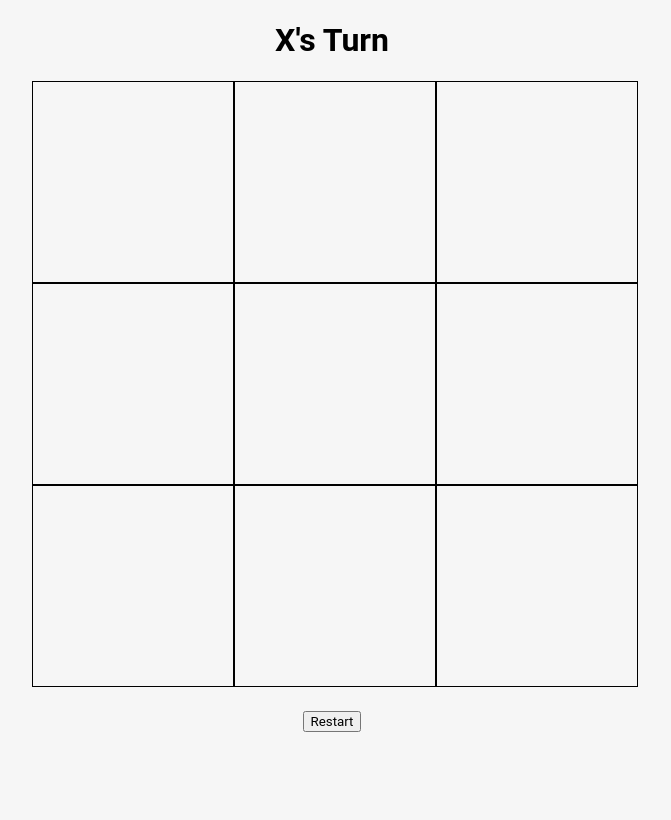
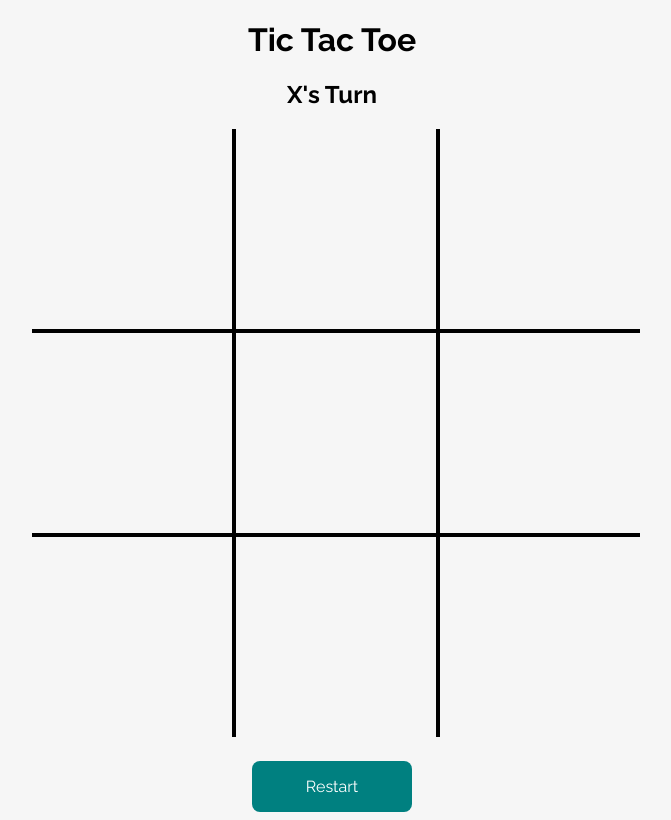
Before and after one commit to mohnishthandassery/odin-tic-tac-toe, a plain HTML site: page index.html in a window 1280 px wide. Shown: the whole page, without its empty margins (308-979 px from the left). Drawn offline with Linux system fonts and the light colour scheme.

Commit message:
fix reset round issue

```diff
--- a/index.html
+++ b/index.html
@@ -7,10 +7,17 @@
     <title>Tic Tac Toe</title>
     <link rel="stylesheet" href="style.css" />
     <script src="main.js" defer></script>
+    <link rel="preconnect" href="https://fonts.googleapis.com" />
+    <link rel="preconnect" href="https://fonts.gstatic.com" crossorigin />
+    <link
+      href="https://fonts.googleapis.com/css2?family=Raleway:ital,wght@0,100;0,200;0,300;0,400;0,500;0,600;0,700;0,800;0,900;1,100;1,200;1,300;1,400;1,500;1,600;1,700;1,800;1,900&display=swap"
+      rel="stylesheet"
+    />
   </head>
   <body>
     <main class="container">
-      <h1></h1>
+      <h1>Tic Tac Toe</h1>
+      <h2></h2>
       <div class="game-board">
         <div class="field" data-index="0"></div>
         <div class="field" data-index="1"></div>
--- a/main.js
+++ b/main.js
@@ -39,9 +39,9 @@ const displayController = (() => {
   const fieldElements = document.querySelectorAll(".field");
   const messageElement = document.querySelector("#message");
   const resetElement = document.querySelector("#reset");
-  const headingElement = document.querySelector("h1");
+  const headingElement = document.querySelector("h2");
 
-  const updateGameboard = () => {
+  const updateGameBoard = () => {
     for (let i = 0; i < fieldElements.length; i++) {
       fieldElements[i].textContent = GameBoard.getBoard()[i];
     }
@@ -65,11 +65,12 @@ const displayController = (() => {
   resetElement.addEventListener("click", (e) => {
     GameBoard.resetBoard();
     gameController.resetRound();
-    updateGameboard();
+    updateGameBoard();
+    setMessage("");
   });
 
   return {
-    updateGameboard,
+    updateGameBoard,
     setMessage,
     setHeading,
   };
@@ -91,15 +92,15 @@ const gameController = (() => {
   const playRound = (index) => {
     if (GameBoard.getBoardItem(index) || isOver) return;
     GameBoard.setBoardItem(index, gameController.getCurrentPlayer());
-    displayController.updateGameboard();
+    displayController.updateGameBoard();
     if (checkWinner(index)) {
       isOver = true;
       displayController.setMessage(`${getCurrentPlayer()} is the winner`);
-      setHeading("Tic-Tac-Toe");
+      setHeading("Game Over");
     } else if (checkTie()) {
       isOver = true;
       displayController.setMessage(`It's a tie`);
-      setHeading("Tic-Tac-Toe");
+      setHeading("Game Over");
     } else {
       round++;
       setHeading();
@@ -133,7 +134,9 @@ const gameController = (() => {
   };
 
   const resetRound = () => {
+    round = 0;
     isOver = false;
+    setHeading();
   };
 
   setHeading();
--- a/style.css
+++ b/style.css
@@ -1,10 +1,13 @@
 :root {
   --background-color: #f6f6f6;
   --grey: #d3d3d3;
+  --border-width: 2px;
+  --border-type: solid;
+  --border-color: black;
 }
 
 * {
-  font-family: "Roboto", Helvetica, sans-serif;
+  font-family: "Raleway", Helvetica, sans-serif;
 }
 
 body {
@@ -31,12 +34,57 @@ body {
 .field {
   width: 200px;
   height: 200px;
-  border: 1px solid black;
   font-size: 70px;
   display: flex;
   justify-content: center;
   align-items: center;
   cursor: pointer;
+}
+
+.field:nth-of-type(4),
+.field:nth-of-type(6),
+.field:nth-of-type(7),
+.field:nth-of-type(8),
+.field:nth-of-type(9) {
+  border-top: var(--border-width) var(--border-type) var(--border-color);
+}
+
+.field:nth-of-type(1),
+.field:nth-of-type(2),
+.field:nth-of-type(4),
+.field:nth-of-type(7),
+.field:nth-of-type(8) {
+  border-right: var(--border-width) var(--border-type) var(--border-color);
+}
+
+.field:nth-of-type(1),
+.field:nth-of-type(2),
+.field:nth-of-type(3),
+.field:nth-of-type(4),
+.field:nth-of-type(6) {
+  border-bottom: var(--border-width) var(--border-type) var(--border-color);
+}
+
+.field:nth-of-type(2),
+.field:nth-of-type(3),
+.field:nth-of-type(6),
+.field:nth-of-type(8),
+.field:nth-of-type(9) {
+  border-left: var(--border-width) var(--border-type) var(--border-color);
+}
+
+.field:nth-of-type(5) {
+  border: var(--border-width) var(--border-type) var(--border-color);
+}
+
+button {
+  width: 160px;
+  padding: 16px;
+  border: 0;
+  border-radius: 8px;
+  background-color: teal;
+  color: white;
+  font-size: medium;
 }
 
 @media only screen and (max-width: 500px) {
@@ -62,7 +110,7 @@ body {
 }
 
 @media only screen and (max-width: 300px) {
-  .gameboard {
+  .game-board {
     width: 300px;
   }
 
```
